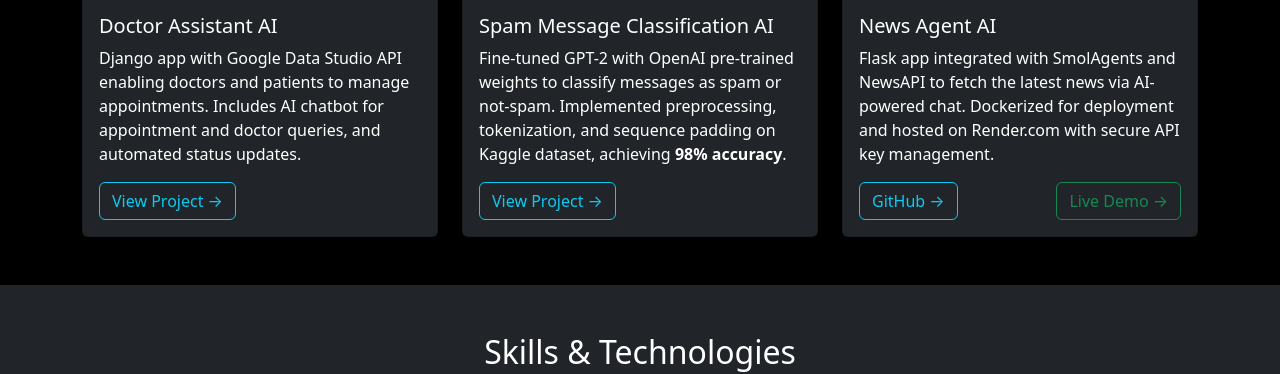
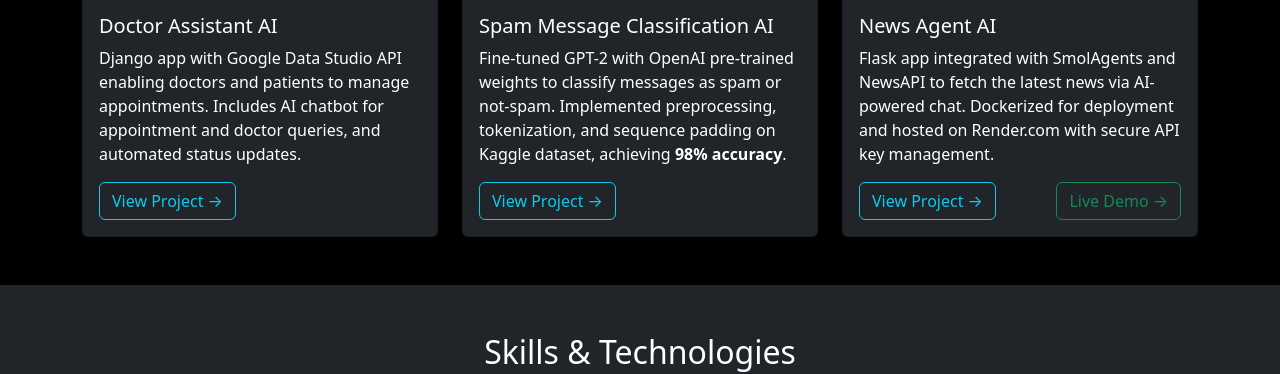
Before and after one commit to Shash1122/portfolio-site, a Django app: page / in a window 1280 px wide. Shown: the part 1171-1545 px from the top of the page. Run offline with Django 5.2, Linux system fonts and the light colour scheme.

Commit message:
Update button text from 'GitHub' to 'View Project'

```diff
--- a/base/templates/base/home.html
+++ b/base/templates/base/home.html
@@ -93,7 +93,7 @@ Aspiring GenAI and Software Developer with hands-on experience in full-stack dev
             <h5 class="card-title">News Agent AI</h5>
             <p class="card-text">Flask app integrated with SmolAgents and NewsAPI to fetch the latest news via AI-powered chat. Dockerized for deployment and hosted on Render.com with secure API key management.</p>
             <div class="mt-auto d-flex justify-content-between">
-              <a href="https://github.com/Shash1122/news-agent-app" class="btn btn-outline-info btn-block">GitHub →</a>
+              <a href="https://github.com/Shash1122/news-agent-app" class="btn btn-outline-info btn-block">View Project →</a>
               <a href="https://news-agent-app.onrender.com/" class="btn btn-outline-success btn-block">Live Demo →</a>
             </div>
           </div>
```
